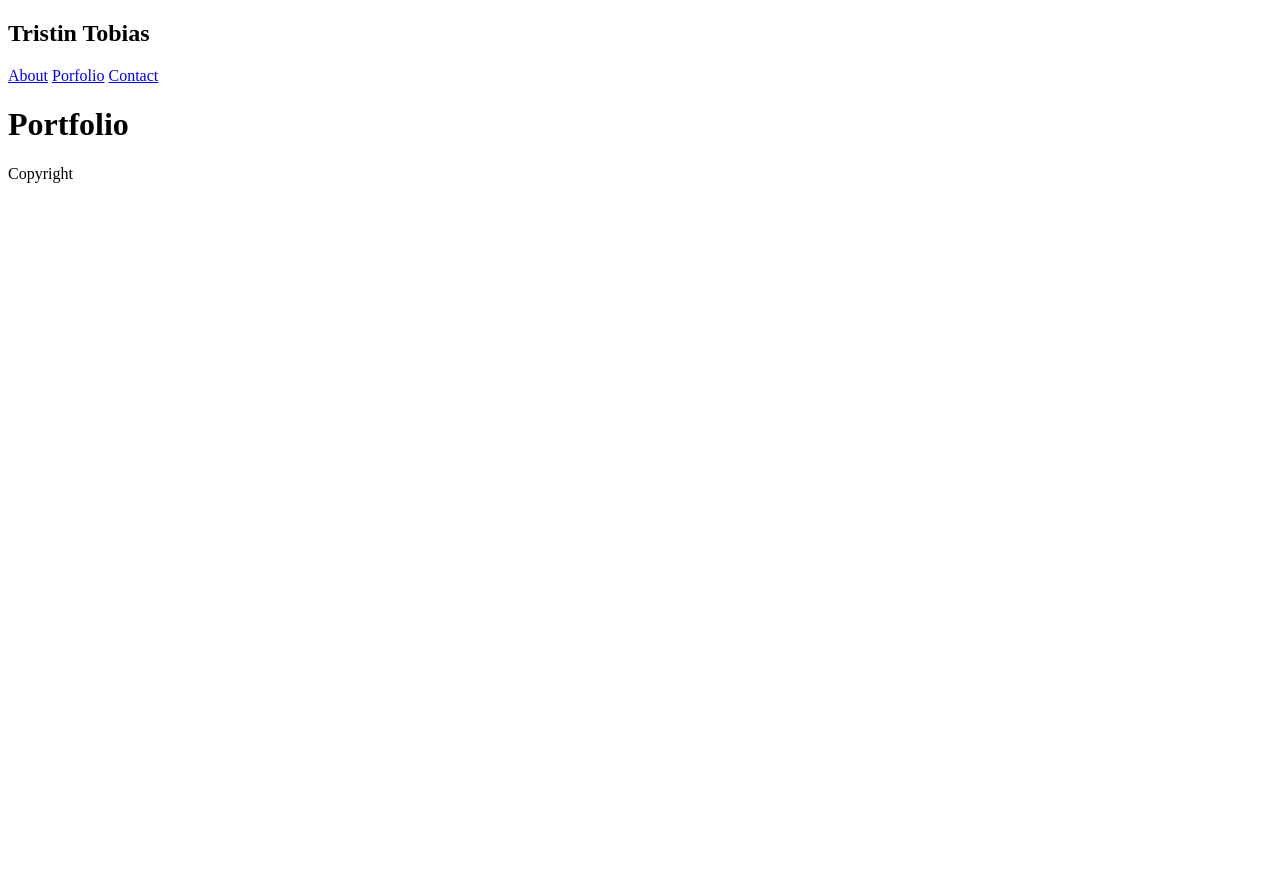
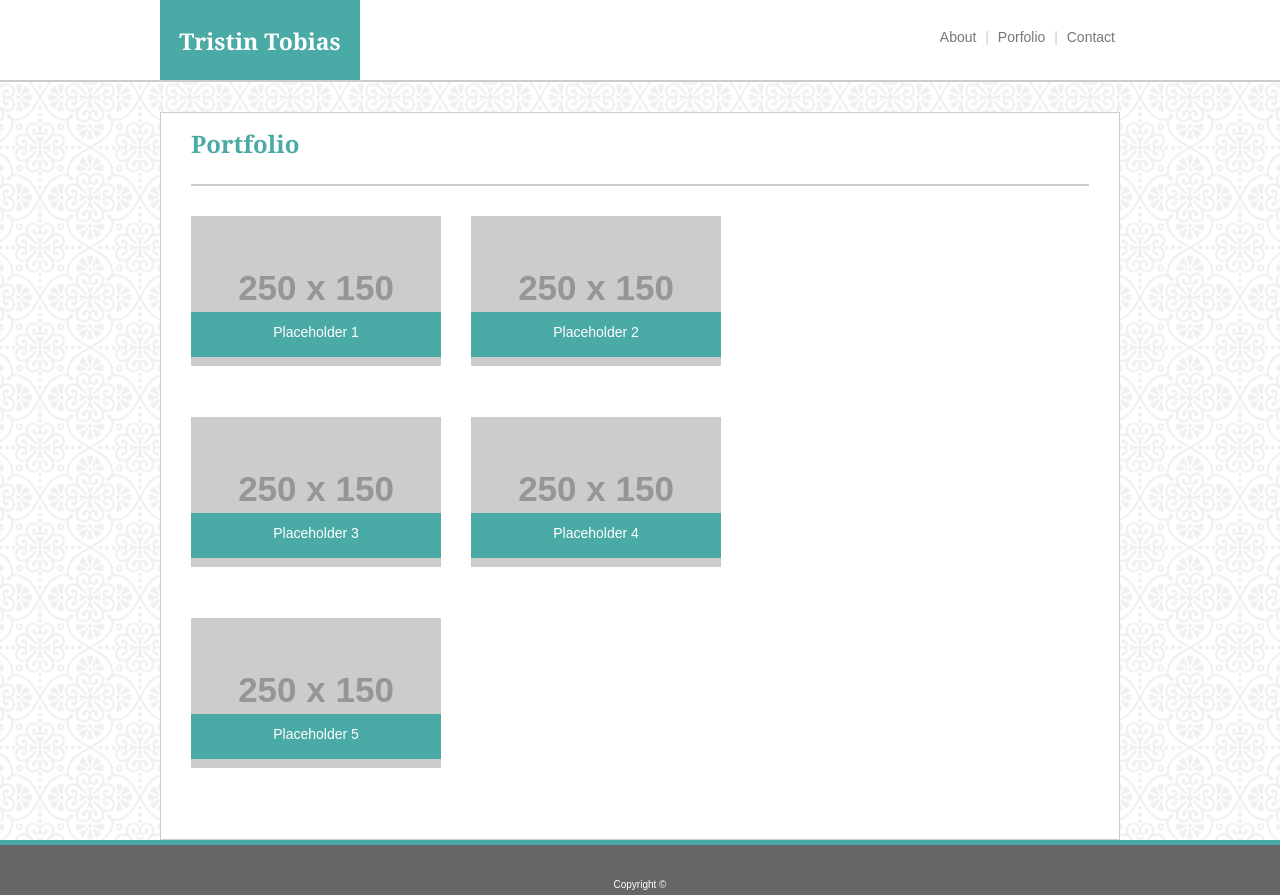
Before and after one commit to misstristin/Basic-Portfolio, a plain HTML site: page portfolio.html in a window 1280 px wide. Before the commit the page ends 800 px from the top, so only its background shows below. Drawn offline with Linux system fonts and the light colour scheme; placeholder pictures from the web are drawn by us.

Commit message:
Adding sticky footer.

```diff
--- a/assets/css/style.css
+++ b/assets/css/style.css
@@ -5,6 +5,7 @@ body {
 #container {
     width: 960px;
     margin: 0px auto;
+    min-height: calc(100vh - 165px);
 }
 
 #header {
@@ -43,16 +44,14 @@ h2 {
 #footer {
     background-color: #666666;
     width: 100%;
-    height: 80px;
+    height: 50px;
     text-align: center;
     border-top: 5px #4aaaa5 solid;
-    position: absolute;
-    left: 0;
-    bottom: 0;
+
 }
 
 footer {
-    padding-top: 60px;
+    padding-top: 35px;
     color: #ffffff;
     font-size: 10px;
     font-family: 'Arial', 'Helvetica Neue', Helvetica, sans-serif;
@@ -100,7 +99,7 @@ a:link, a:visited {
 }
 
 a:hover {
-    color:  #4aaaa5;
+    color: #4aaaa5;
 }
 
 .navlink {
@@ -113,12 +112,31 @@ input {
 textarea {
     width: 100%;
     height: 100px;
+    margin: 0px;
 }
 
 button {
-    margin-top: 30px;
+    margin-top: 20px;
     background-color: #4aaaa5;
     color: #ffffff;
     padding: 5px 20px;
     border: 1px #4aaaa5 solid;
 }
+.portfoliothumb {
+    width: 250px;
+    height: 150px;
+}
+td {
+    padding-right: 30px;
+}
+
+.ThumbnailTitle {
+    position: relative;
+    left: 0;
+    bottom: 60px;
+    background-color: #4aaaa5;
+    text-align: center;
+    padding: 10px 0px;
+    height: 25px;
+    color: #ffffff;
+}
--- a/portfolio.html
+++ b/portfolio.html
@@ -2,28 +2,76 @@
 <html lang="en">
 <head>
     <title>Tristin Tobias Portfolio</title>
+    <link rel="stylesheet" href="assets/css/reset.css">
+    <link rel="stylesheet" href="assets/css/style.css">
 </head>
 <body>
 
+
+
+<div id="header">
+
+<header>
+
+<h2>Tristin Tobias</h2>
+
+<div id="nav">
+<p>
+<a class="navlink" href="index.html">About</a>  |
+<a class="navlink" href="portfolio.html">Porfolio</a>  |
+<a class="navlink" href="contact.html">Contact</a>
+</p>
+</div>
+
+</header>
+
+</div>
+
 <div id="container">
 
-<div id="pagetitle">
-<h2>Tristin Tobias</h2>
+<div id="content">
+<h3>Portfolio</h3>
+
+<table>
+<tr>
+<td>
+    <img class="portfoliothumb" src="http://via.placeholder.com/250x150" alt="Placeholder">
+    <div class="ThumbnailTitle">Placeholder 1</div>
+</td>
+<td>
+    <img class="portfoliothumb" src="http://via.placeholder.com/250x150" alt="Placeholder">
+    <div class="ThumbnailTitle">Placeholder 2</div>
+</td>
+</tr>
+<tr>
+<td>
+    <img class="portfoliothumb" src="http://via.placeholder.com/250x150" alt="Placeholder">
+    <div class="ThumbnailTitle">Placeholder 3</div>
+</td>
+<td>
+   <img class="portfoliothumb" src="http://via.placeholder.com/250x150" alt="Placeholder">
+   <div class="ThumbnailTitle">Placeholder 4</div>
+</td>
+</tr>
+<tr>
+<td>
+    <img class="portfoliothumb" src="http://via.placeholder.com/250x150" alt="Placeholder">
+    <div class="ThumbnailTitle">Placeholder 5</div>
+</td>
+<td>
+</td>
+</tr>
+</table>
 </div>
 
-<div id="nav">
-<a href="index.html">About</a>
-<a href="portfolio.html">Porfolio</a>
-<a href="contact.html">Contact</a>
 </div>
 
-<div id="content">
-<h1>Portfolio</h1>
-</div>
+<div id="push"></div>
 
 <div id="footer">
-Copyright
-</div>
+<footer>
+Copyright &copy;
+</footer>
 </div>
 
 </body>
```
Also changed, not shown: contact.html (+2 -0 lines).
